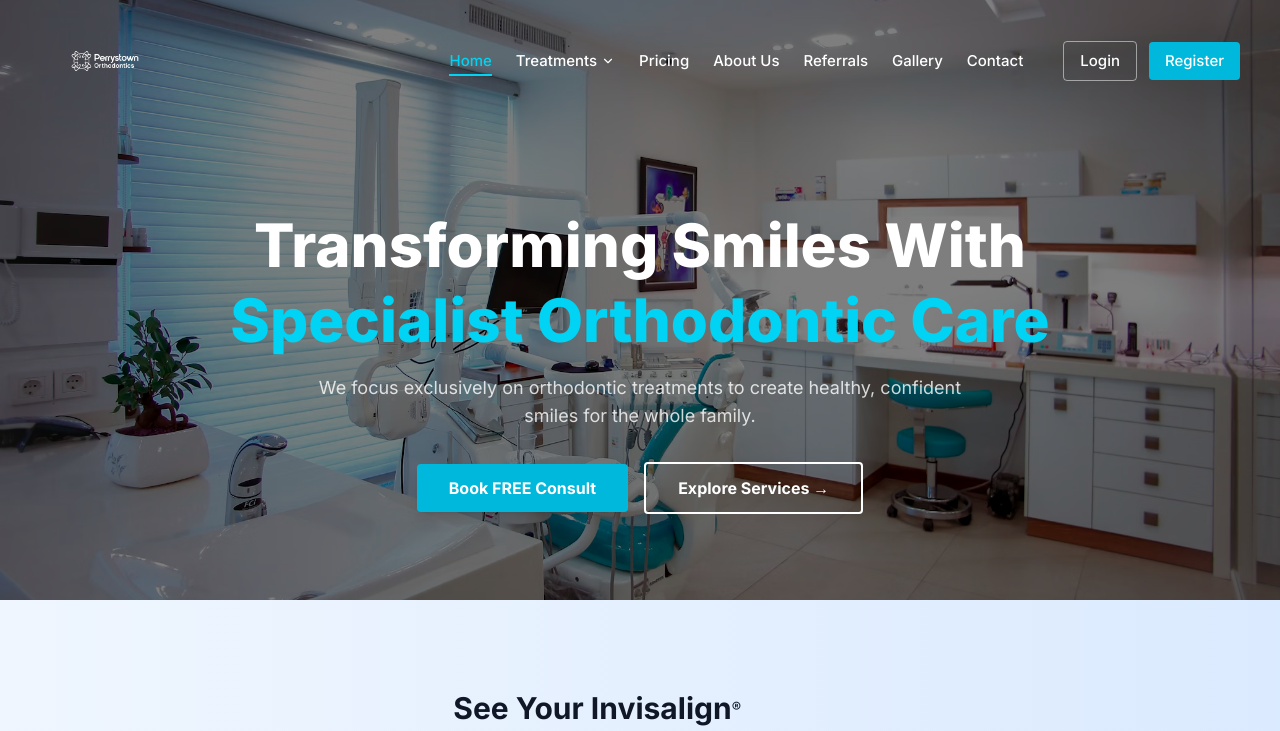
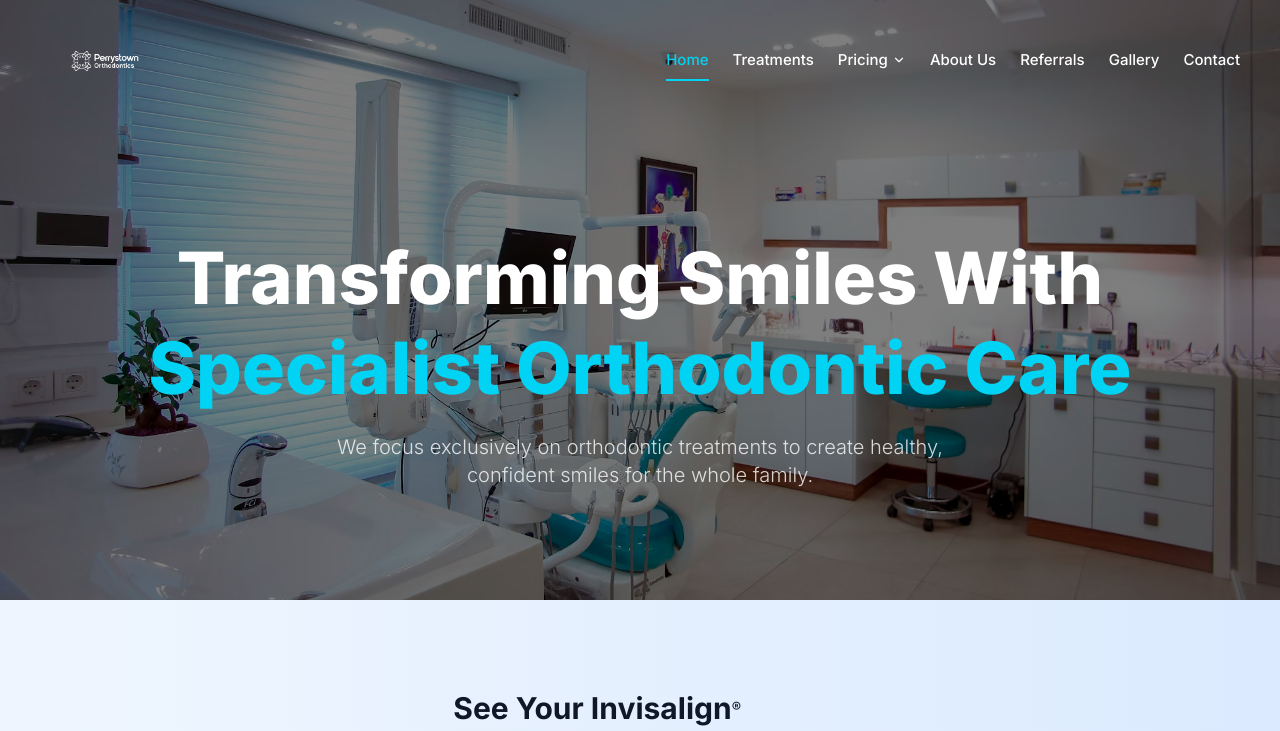
Before and after one commit to omar-faruk72/ivory-port, a Next.js app: page / in a window 1280 px wide. Shown: the top 731 px of the page. Built offline with nearby package versions, Linux system fonts and the light colour scheme; grey boxes are pictures that could not be loaded.

Commit message:
navbar update

```diff
--- a/app/components/share/Navbar.tsx
+++ b/app/components/share/Navbar.tsx
@@ -3,12 +3,33 @@
 import { useState } from "react";
 import Link from "next/link";
 import Image from "next/image";
+import { usePathname } from "next/navigation";
 import { Menu, X, ChevronDown } from "lucide-react";
+
+const navLinks = [
+  { name: "Home", href: "/" },
+  { name: "Treatments", href: "/treatments" },
+  {
+    name: "Pricing",
+    href: "#",
+    dropdown: [
+      { name: "Fees", href: "/pricing/fees" },
+      { name: "Offers & Payment Plans", href: "/pricing/offers-plans" }
+    ]
+  },
+  { name: "About Us", href: "/about-us" },
+  { name: "Referrals", href: "/referrals" },
+  { name: "Gallery", href: "/gallery" },
+  { name: "Contact", href: "/contact" },
+];
 
 const Navbar = () => {
   const [isOpen, setIsOpen] = useState(false);
+  const [isPricingOpen, setIsPricingOpen] = useState(false);
 
-  const toggleMenu = () => setIsOpen(!isOpen);
+  const pathname = usePathname();
+
+  const isActive = (path: string) => pathname === path;
 
   return (
     <header className="relative w-full h-[600px] flex flex-col items-center overflow-hidden">
@@ -23,9 +44,7 @@ const Navbar = () => {
         <div className="absolute inset-0 bg-black/50"></div>
       </div>
 
-      {/* --- Navbar Start --- */}
       <nav className="w-full max-w-7xl px-6 md:px-10 py-6 flex items-center justify-between z-50">
-        {/* Logo */}
         <div className="logo shrink-0">
           <Link href="/">
             <Image
@@ -40,61 +59,92 @@ const Navbar = () => {
 
         {/* Desktop Menu */}
         <ul className="hidden lg:flex items-center gap-6 text-[15px] font-medium text-white">
-          <li><Link href="/" className="text-cyan-400 border-b-2 border-cyan-400 pb-1">Home</Link></li>
-          <li className="flex items-center gap-1 cursor-pointer hover:text-cyan-400 transition">Treatments <ChevronDown size={14}/></li>
-          <li><Link href="#" className="hover:text-cyan-400 transition">Pricing</Link></li>
-          <li><Link href="#" className="hover:text-cyan-400 transition">About Us</Link></li>
-          <li><Link href="#" className="hover:text-cyan-400 transition">Referrals</Link></li>
-          <li><Link href="#" className="hover:text-cyan-400 transition">Gallery</Link></li>
-          <li><Link href="#" className="hover:text-cyan-400 transition">Contact</Link></li>
+          {navLinks.map((link) => {
+            const active = isActive(link.href) || link.dropdown?.some(sub => isActive(sub.href));
 
-          <div className="flex items-center gap-3 ml-4">
-            <Link href="/login" className="px-4 py-2 border border-white/50 rounded hover:bg-white hover:text-black transition">Login</Link>
-            <Link href="/register" className="px-4 py-2 bg-cyan-500 rounded hover:bg-cyan-600 transition text-white">Register</Link>
-          </div>
+            return (
+              <li
+                key={link.name}
+                className="relative group"
+                onMouseEnter={() => link.dropdown && setIsPricingOpen(true)}
+                onMouseLeave={() => link.dropdown && setIsPricingOpen(false)}
+              >
+                <Link
+                  href={link.href}
+                  className={`flex items-center gap-1 transition py-2 border-b-2 ${
+                    active ? "text-cyan-400 border-cyan-400" : "text-white border-transparent hover:text-cyan-400"
+                  }`}
+                >
+                  {link.name}
+                  {link.dropdown && <ChevronDown size={14} className={`transition-transform ${isPricingOpen ? 'rotate-180' : ''}`} />}
+                </Link>
+
+                {link.dropdown && isPricingOpen && (
+                  <div className="absolute top-full left-0 w-60 bg-white text-slate-800 rounded-md shadow-xl py-3 z-[60] mt-1 border-t-4 border-cyan-500 animate-in fade-in slide-in-from-top-2">
+                    {link.dropdown.map((subItem) => (
+                      <Link
+                        key={subItem.name}
+                        href={subItem.href}
+                        className={`block px-5 py-2 transition ${
+                          isActive(subItem.href) ? "bg-cyan-50 text-cyan-600 font-bold" : "hover:bg-cyan-50 hover:text-cyan-600"
+                        }`}
+                      >
+                        {subItem.name}
+                      </Link>
+                    ))}
+                  </div>
+                )}
+              </li>
+            );
+          })}
         </ul>
 
-        {/* Mobile Hamburger Icon */}
-        <div className="lg:hidden text-white cursor-pointer" onClick={toggleMenu}>
-          {isOpen ? <X size={30} /> : <Menu size={30} />}
+        <div className="lg:hidden text-white cursor-pointer" onClick={() => setIsOpen(!isOpen)}>
+          {isOpen ? <X size={32} /> : <Menu size={32} />}
         </div>
       </nav>
 
       {/* Mobile Drawer Menu */}
-      <div className={`fixed inset-0 bg-black z-[100] flex flex-col items-center justify-center gap-8 text-xl font-semibold text-white transition-transform duration-300 lg:hidden ${isOpen ? "translate-x-0" : "translate-x-full"}`}>
-        <button className="absolute top-8 right-8" onClick={toggleMenu}><X size={35} /></button>
+      <div className={`fixed inset-0 bg-zinc-950 z-[100] flex flex-col items-center justify-center gap-6 text-xl font-semibold text-white transition-transform duration-500 lg:hidden ${isOpen ? "translate-x-0" : "translate-x-full"}`}>
+        <button className="absolute top-8 right-8" onClick={() => setIsOpen(false)}><X size={35} /></button>
 
-        <Link href="/" onClick={toggleMenu} className="text-cyan-400">Home</Link>
-        <Link href="#" onClick={toggleMenu}>Treatments</Link>
-        <Link href="#" onClick={toggleMenu}>Pricing</Link>
-        <Link href="#" onClick={toggleMenu}>About Us</Link>
-        <Link href="#" onClick={toggleMenu}>Contact</Link>
+        {navLinks.map((link) => (
+          <div key={link.name} className="flex flex-col items-center">
+            {link.dropdown ? (
+              <div className="flex flex-col items-center gap-3">
+                <span className="text-gray-500 text-sm uppercase tracking-widest">{link.name}</span>
+                {link.dropdown.map((sub) => (
+                  <Link
+                    key={sub.name}
+                    href={sub.href}
+                    onClick={() => setIsOpen(false)}
+                    className={`text-lg ${isActive(sub.href) ? "text-cyan-400" : "hover:text-cyan-400"}`}
+                  >
+                    {sub.name}
+                  </Link>
+                ))}
+              </div>
+            ) : (
+              <Link
+                href={link.href}
+                onClick={() => setIsOpen(false)}
+                className={`transition ${isActive(link.href) ? "text-cyan-400" : "hover:text-cyan-400"}`}
+              >
+                {link.name}
+              </Link>
+            )}
+          </div>
+        ))}
+      </div>
 
-        <div className="flex flex-col gap-4 w-full px-10 mt-4">
-          <Link href="/login" onClick={toggleMenu} className="w-full py-3 border border-white text-center rounded">Login</Link>
-          <Link href="/register" onClick={toggleMenu} className="w-full py-3 bg-cyan-500 text-center rounded">Register</Link>
-        </div>
-      </div>
-      {/* --- Navbar End --- */}
-
-      {/* Hero Content Section */}
       <div className="flex-1 flex flex-col items-center justify-center text-center px-6 z-10">
-        <h1 className="text-3xl md:text-5xl lg:text-6xl font-extrabold text-white leading-tight">
+        <h1 className="text-3xl md:text-5xl lg:text-7xl font-extrabold text-white leading-tight">
           Transforming Smiles With <br />
           <span className="text-cyan-400">Specialist Orthodontic Care</span>
         </h1>
-        <p className="mt-4 text-sm md:text-lg text-white/80 max-w-2xl">
+        <p className="mt-5 text-sm md:text-xl text-white/80 max-w-2xl font-light">
           We focus exclusively on orthodontic treatments to create healthy, confident smiles for the whole family.
         </p>
-
-        <div className="mt-8 flex flex-col sm:flex-row items-center gap-4">
-          <button className="w-full sm:w-auto px-8 py-3 bg-cyan-500 text-white font-bold rounded hover:bg-cyan-600 transition shadow-lg">
-            Book FREE Consult
-          </button>
-          <button className="w-full sm:w-auto px-8 py-3 border-2 border-white text-white font-bold rounded hover:bg-white hover:text-black transition">
-            Explore Services →
-          </button>
-        </div>
       </div>
     </header>
   );
```
